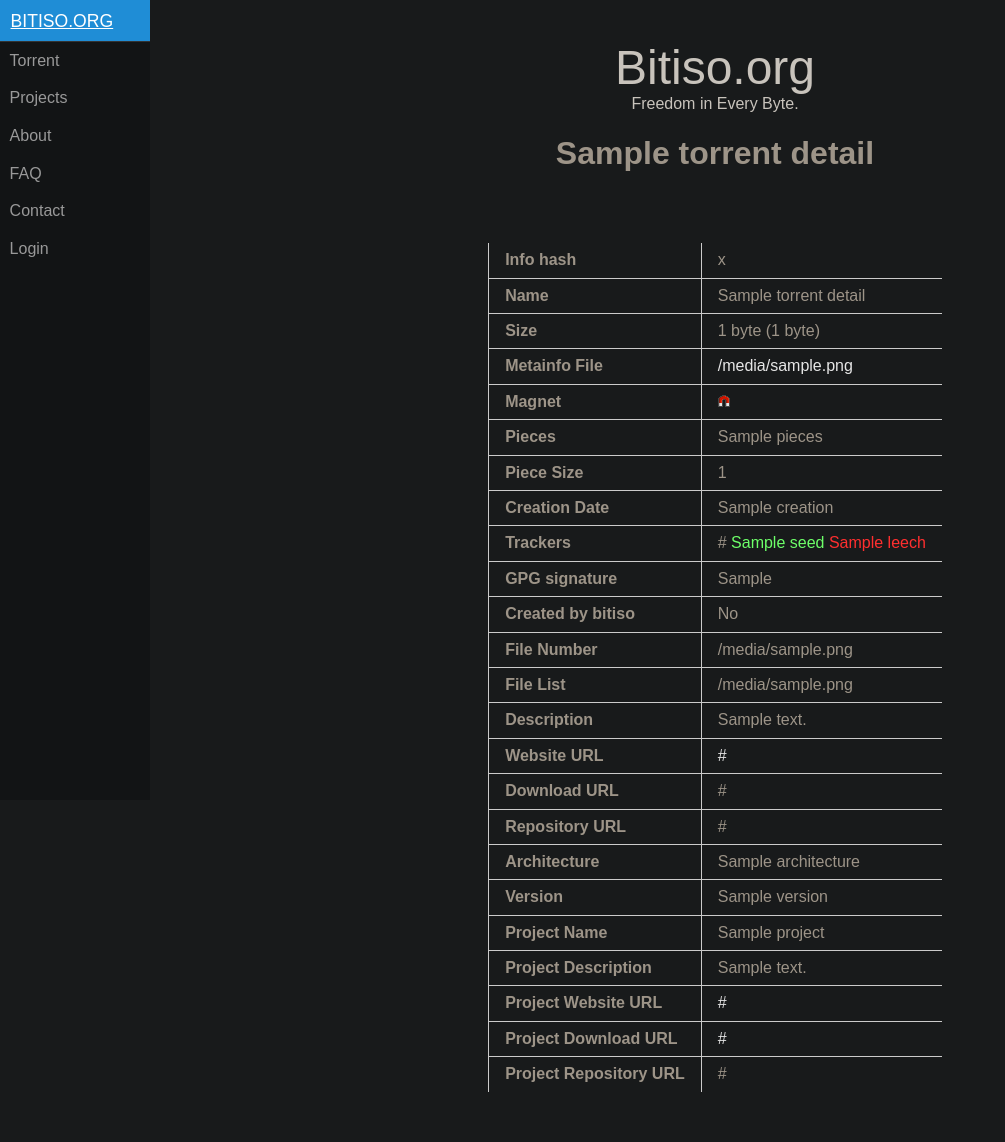
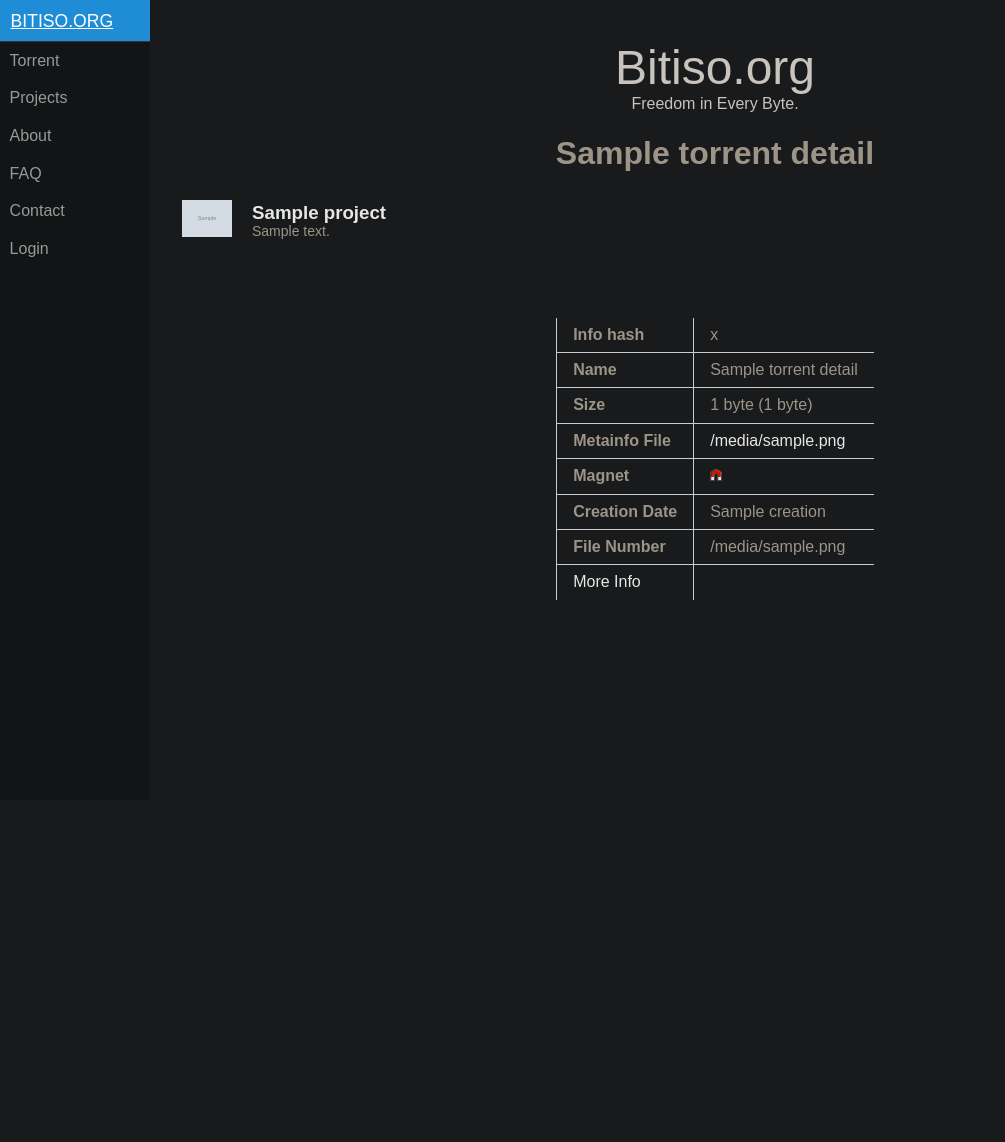
Before and after one commit to pandamasta/bitiso-django, a Django app: template torrent/templates/torrent/details.html in a window 1280 px wide. Shown: the whole page, without its empty margins (0-1005 px from the left). After the commit the page ends 600 px from the top, so only its background shows below. Run offline with Django 5.2, Linux system fonts and the light colour scheme; the template is opened without the code that fills it: most values are stand-ins (such as "Sample title", 1, 10 or a date in 2020); grey boxes marked "Sample" are stand-in pictures; parts of the project's set-up code (start-up, migrations or seed data) failed here and were passed over.

Commit message:
Improve torrent detail page layout

```diff
--- a/torrent/templates/torrent/details.html
+++ b/torrent/templates/torrent/details.html
@@ -1,10 +1,41 @@
 {% extends "torrent/base.html" %}
 {% load static %}
-{% block title %}Bitiso.org{% endblock %}
+
+{% block title %}Bitiso.org - {{ torrent_detail.name }}{% endblock %}
+
 {% block content %}
+<script>
+    function toggleAdditionalInfo() {
+        var additionalInfo = document.getElementById("additionalInfo");
+        var moreInfoLink = document.querySelector('a[onclick="toggleAdditionalInfo()"]');
+
+        if (additionalInfo.style.display === "none") {
+            additionalInfo.style.display = "table";
+            moreInfoLink.textContent = "Less Info";
+        } else {
+            additionalInfo.style.display = "none";
+            moreInfoLink.textContent = "More Info";
+        }
+    }
+    </script>
+
     <h1 style="text-align: center">{{ torrent_detail.name }}</h1>
+
+    <!-- Project Information Section -->
+    <div class="project-info" style="display: flex; align-items: center; margin-bottom: 20px;">
+        <div class="project-logo" style="flex-shrink: 0; margin-right: 20px;">
+            {% if torrent_detail.project.mini_image %}
+                <img src="{{ torrent_detail.project.mini_image.url }}" alt="{{ torrent_detail.project.name }}" style="width: 50px; height: 50px; object-fit: contain;">
+            {% endif %}
+        </div>
+        <div class="project-details">
+            <h3 style="margin: 0;"><a href="/project/{{ torrent_detail.project.id }}">{{ torrent_detail.project.name }}</a></h3>
+            <p style="margin: 0; font-size: 14px;">{{ torrent_detail.project.description }}</p>
+        </div>
+    </div>
+
+    <!-- Torrent Details Section -->
     <div class="scrollable-container">
-
         <table class="pure-table pure-table-bordered">
             <tbody>
                 <tr>
@@ -28,6 +59,24 @@
                     <td><a href="{{ torrent_detail.magnet }}"><img src="{% static 'img/icon-magnet.gif' %}" alt="Magnet link"></a></td>
                 </tr>
                 <tr>
+                    <td><strong>Creation Date</strong></td>
+                    <td>{{ torrent_detail.creation }}</td>
+                </tr>
+                <tr>
+                    <td><strong>File Number</strong></td>
+                    <td>{{ torrent_detail.file_nbr }}</td>
+                </tr>
+                <tr>
+                    <td><a href="javascript:void(0);" onclick="toggleAdditionalInfo()">More Info</a></td>
+                    <td></td>
+                </tr>
+            </tbody>
+        </table>
+
+        <!-- Additional Information Section, initially hidden -->
+        <table id="additionalInfo" class="pure-table pure-table-bordered" style="display: none; margin-top: 10px;">
+            <tbody>
+                <tr>
                     <td><strong>Pieces</strong></td>
                     <td>{{ torrent_detail.pieces }}</td>
                 </tr>
@@ -35,9 +84,15 @@
                     <td><strong>Piece Size</strong></td>
                     <td>{{ torrent_detail.piece_size }}</td>
                 </tr>
+                {% if torrent_detail.gpg_signature %}
                 <tr>
-            <td><strong>Creation Date</strong></td>
-            <td>{{ torrent_detail.creation }}</td>
+                    <td><strong>GPG Signature</strong></td>
+                    <td>{{ torrent_detail.gpg_signature }}</td>
+                </tr>
+                {% endif %}
+                <tr>
+                    <td><strong>Created by Bitiso</strong></td>
+                    <td>{% if torrent_detail.is_bitiso %}Yes{% else %}No{% endif %}</td>
                 </tr>
                 <tr>
                     <td><strong>Trackers</strong></td>
@@ -47,97 +102,6 @@
                         {% endfor %}
                     </td>
                 </tr>
-        {% if torrent_detail.gpg_signature %}
-        <tr>
-            <td><strong>GPG signature</strong></td>
-            <td>{{ torrent_detail.gpg_signature }}</td>
-        </tr>
-        {% endif %}
-        <tr>
-            <td><strong>Created by bitiso</strong></td>
-            <td>
-                {% if torrent_detail.is_bitiso == True %}
-                    Yes
-                {% else %}
-                    No
-                {% endif %}
-            </td>
-        </tr>
-    <tr>
-    <td><strong>File Number</strong></td>
-    <td>{{ torrent_detail.file_nbr }}</td>
-</tr>
-<tr>
-    <td><strong>File List</strong></td>
-    <td>{{ torrent_detail.file_list }}</td>
-</tr>
-{% if torrent_detail.description %}
-<tr>
-    <td><strong>Description</strong></td>
-    <td>{{ torrent_detail.description }}</td>
-</tr>
-{% endif %}
-{% if torrent_detail.website_url %}
-<tr>
-    <td><strong>Website URL</strong></td>
-    <td><a href="{{ torrent_detail.website_url }}">{{ torrent_detail.website_url }}</a></td>
-</tr>
-{% endif %}
-{% if torrent_detail.website_url_download %}
-<tr>
-    <td><strong>Download URL</strong></td>
-    <td>{{ torrent_detail.website_url_download }}</td>
-</tr>
-{% endif %}
-{% if torrent_detail.website_url_repo %}
-<tr>
-    <td><strong>Repository URL</strong></td>
-    <td>{{ torrent_detail.website_url_repo }}</td>
-</tr>
-{% endif %}
-{% if torrent_detail.architecture %}
-<tr>
-    <td><strong>Architecture</strong></td>
-    <td>{{ torrent_detail.architecture }}</td>
-</tr>
-{% endif %}
-{% if torrent_detail.version %}
-<tr>
-    <td><strong>Version</strong></td>
-    <td>{{ torrent_detail.version }}</td>
-</tr>
-{% endif %}
-{% if torrent_detail.project.name %}
-<tr>
-    <td><strong>Project Name</strong></td>
-    <td>{{ torrent_detail.project.name }}</td>
-</tr>
-{% endif %}
-{% if torrent_detail.project.description %}
-<tr>
-    <td><strong>Project Description</strong></td>
-    <td>{{ torrent_detail.project.description }}</td>
-</tr>
-{% endif %}
-{% if torrent_detail.project.website_url %}
-<tr>
-    <td><strong>Project Website URL</strong></td>
-    <td><a href="{{ torrent_detail.project.website_url }}">{{ torrent_detail.project.website_url }}</a></td>
-</tr>
-{% endif %}
-{% if torrent_detail.project.website_url_download %}
-<tr>
-    <td><strong>Project Download URL</strong></td>
-    <td><a href="{{ torrent_detail.project.website_url_download }}">{{ torrent_detail.project.website_url_download }}</a></td>
-</tr>
-{% endif %}
-{% if torrent_detail.project.website_url_repo %}
-<tr>
-    <td><strong>Project Repository URL</strong></td>
-    <td>{{ torrent_detail.project.website_url_repo }}</td>
-</tr>
-    {% endif %}
-
             </tbody>
         </table>
     </div>
```
Lines whose indentation alone changed are shown as unchanged.
